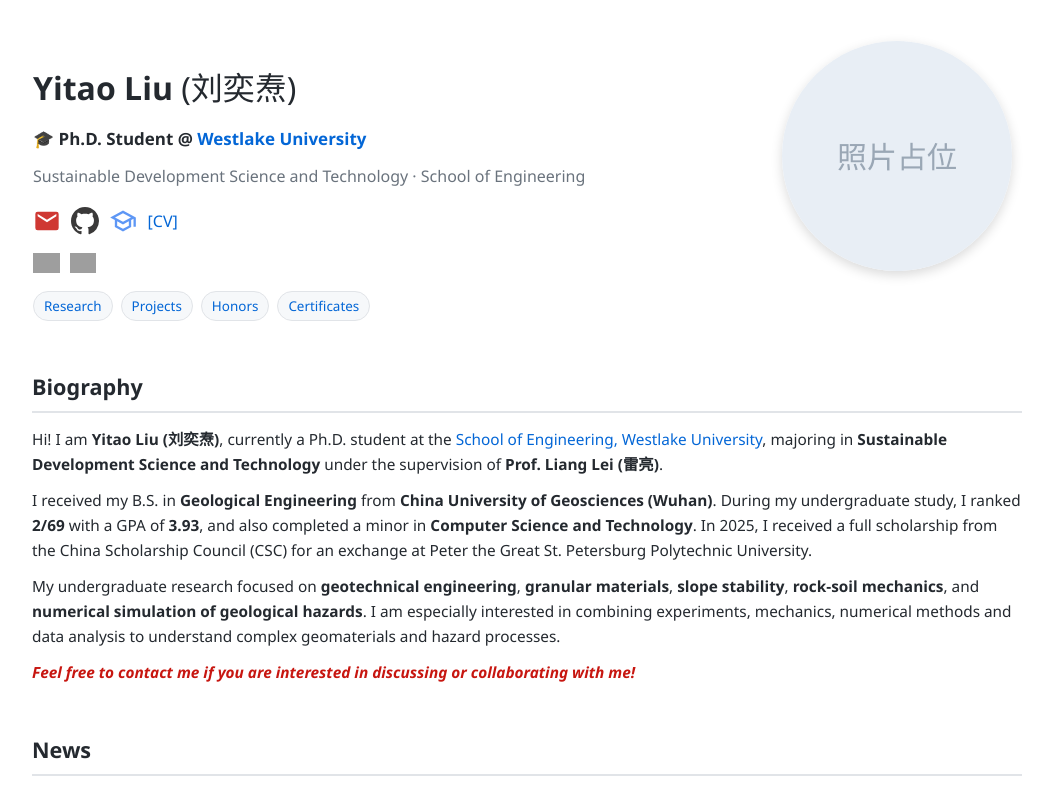
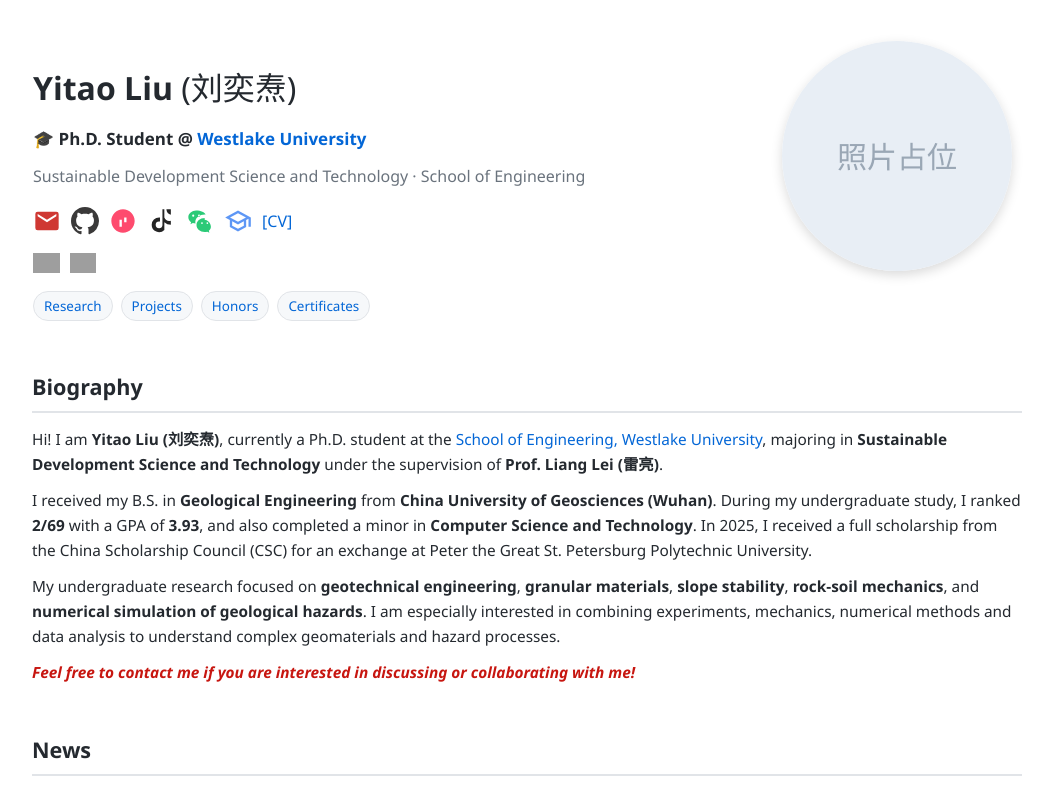
Before and after one commit to liuyitao-WLU/liuyitao-wlu.github.io, a plain HTML site: page index.html in a window 1280 px wide. Shown: the top 787 px of the page, without its empty margins (113-1166 px from the left). Drawn offline with Linux system fonts and the light colour scheme; grey boxes are pictures that could not be loaded.

Commit message:
Update email and add WeChat/Xiaohongshu/Douyin icons

```diff
--- a/index.html
+++ b/index.html
@@ -114,11 +114,20 @@
         <h3>🎓 Ph.D. Student @ <a href="https://en.westlake.edu.cn/" target="_blank">Westlake University</a></h3>
         <p class="muted">Sustainable Development Science and Technology · School of Engineering</p>
         <p class="icon-row" style="margin-top:18px;">
-          <a href="mailto:your-email@example.com" target="_blank" title="Email">
+          <a href="mailto:liuyitao@westlake.edu.cn" target="_blank" title="Email">
             <svg viewBox="0 0 24 24" fill="#c71610"><path d="M20 4H4a2 2 0 00-2 2v12a2 2 0 002 2h16a2 2 0 002-2V6a2 2 0 00-2-2zm0 4l-8 5-8-5V6l8 5 8-5v2z"/></svg>
           </a>
           <a href="https://github.com/liuyitaocug" target="_blank" title="GitHub">
             <svg viewBox="0 0 16 16" fill="#181717"><path d="M8 0C3.58 0 0 3.58 0 8c0 3.54 2.29 6.53 5.47 7.59.4.07.55-.17.55-.38 0-.19-.01-.82-.01-1.49-2.01.37-2.53-.49-2.69-.94-.09-.23-.48-.94-.82-1.13-.28-.15-.68-.52-.01-.53.63-.01 1.08.58 1.23.82.72 1.21 1.87.87 2.33.66.07-.52.28-.87.51-1.07-1.78-.2-3.64-.89-3.64-3.95 0-.87.31-1.59.82-2.15-.08-.2-.36-1.02.08-2.12 0 0 .67-.21 2.2.82.64-.18 1.32-.27 2-.27s1.36.09 2 .27c1.53-1.04 2.2-.82 2.2-.82.44 1.1.16 1.92.08 2.12.51.56.82 1.27.82 2.15 0 3.07-1.87 3.75-3.65 3.95.29.25.54.73.54 1.48 0 1.07-.01 1.93-.01 2.2 0 .21.15.46.55.38A8.01 8.01 0 0016 8c0-4.42-3.58-8-8-8z"/></svg>
+          </a>
+          <a href="https://www.xiaohongshu.com/user/profile/638746d0000000001f01b75c" target="_blank" title="小红书">
+            <svg viewBox="0 0 24 24" fill="#fe2c55"><path d="M12 2C6.48 2 2 6.48 2 12s4.48 10 10 10 10-4.48 10-10S17.52 2 12 2zm-1 15h-2v-6h2v6zm4 0h-2v-8h2v8zm-8-4h2v-2H7v2zm8 4h-2v-4h2v4zm-4-6h2V7H11v4z"/></svg>
+          </a>
+          <a href="https://v.douyin.com/wu-o8QfM0h0/" target="_blank" title="抖音">
+            <svg viewBox="0 0 24 24" fill="#000000"><path d="M19.59 6.69a4.83 4.83 0 01-3.77-4.25V2h-3.45v13.67a2.89 2.89 0 01-2.88 2.5 2.89 2.89 0 01-2.89-2.89 2.89 2.89 0 012.89-2.89c.28 0 .54.04.79.1v-3.5a6.37 6.37 0 00-.79-.05A6.34 6.34 0 003.15 15.2a6.34 6.34 0 0010.86 4.43V13a8.26 8.26 0 005.58 2.16v-3.45a4.85 4.85 0 01-5.58-2.77V2h5.58z"/></svg>
+          </a>
+          <a href="./files/wechat_qr.jpg" target="_blank" title="微信">
+            <svg viewBox="0 0 24 24" fill="#07c160"><path d="M8.69 3C5.14 3 2 5.54 2 8.69c0 1.75.93 3.31 2.39 4.37l-.6 1.81 2.1-1.05c.72.22 1.48.34 2.26.37a6.3 6.3 0 01-.15-1.38c0-3.55 3.59-6.42 8.02-6.42.27 0 .53.01.79.03C16.16 4.67 12.75 3 8.69 3zm-2.5 3.5a.9.9 0 110 1.8.9.9 0 010-1.8zm5 0a.9.9 0 110 1.8.9.9 0 010-1.8zM16 9.5c-3.86 0-7 2.69-7 6s3.14 6 7 6c.78 0 1.53-.13 2.22-.36l1.84.92-.53-1.6c1.11-.86 1.82-2.12 1.82-3.54 0-3.31-3.14-6-5.35-6zm-2.3 3.5a.75.75 0 110 1.5.75.75 0 010-1.5zm4.6 0a.75.75 0 110 1.5.75.75 0 010-1.5z"/></svg>
           </a>
           <a href="#" title="Google Scholar（请替换为你的链接）">
             <svg viewBox="0 0 24 24" fill="#4285F4"><path d="M12 3L1 9l4 2.18v6L12 21l7-3.82v-6l2-1.09V17h2V9L12 3zm6.82 6L12 12.72 5.18 9 12 5.28 18.82 9zM17 15.99l-5 2.73-5-2.73v-3.72L12 15l5-2.73v3.72z"/></svg>
```
